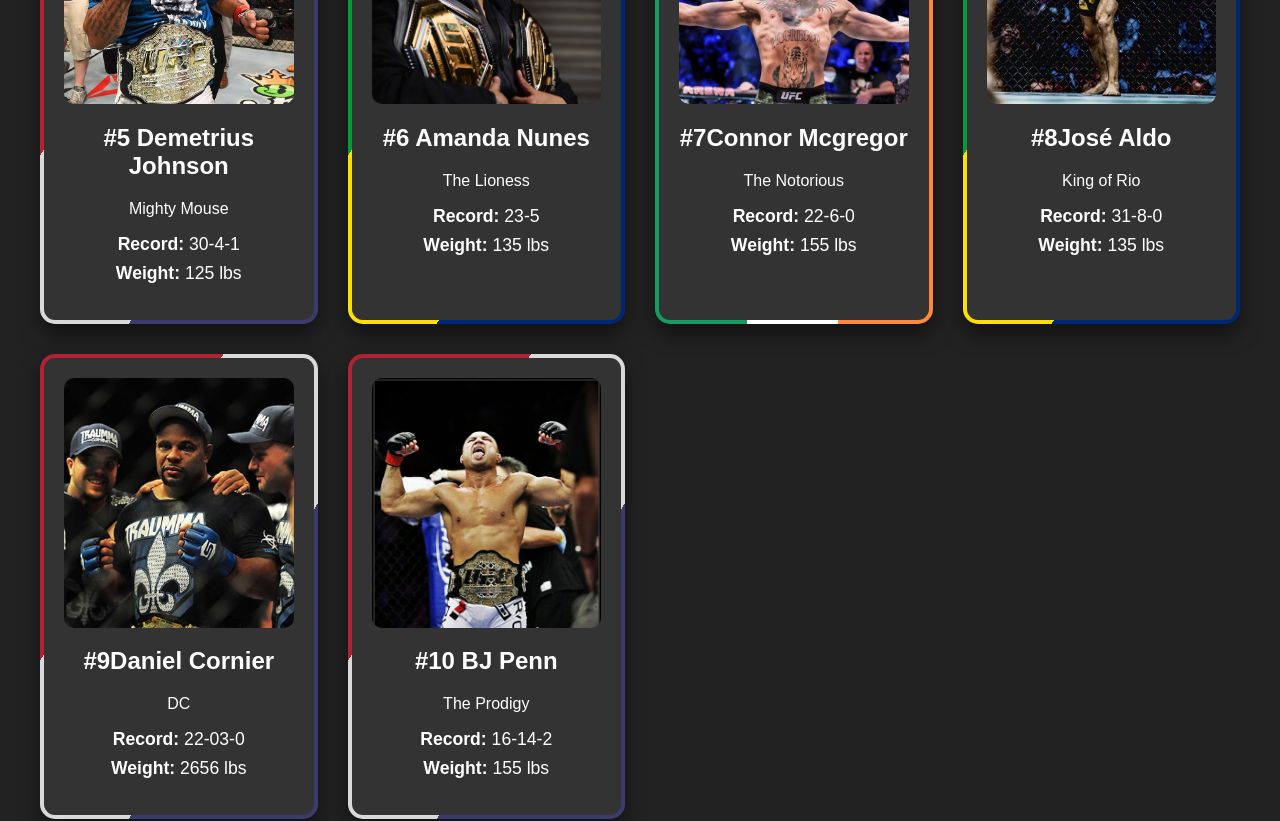
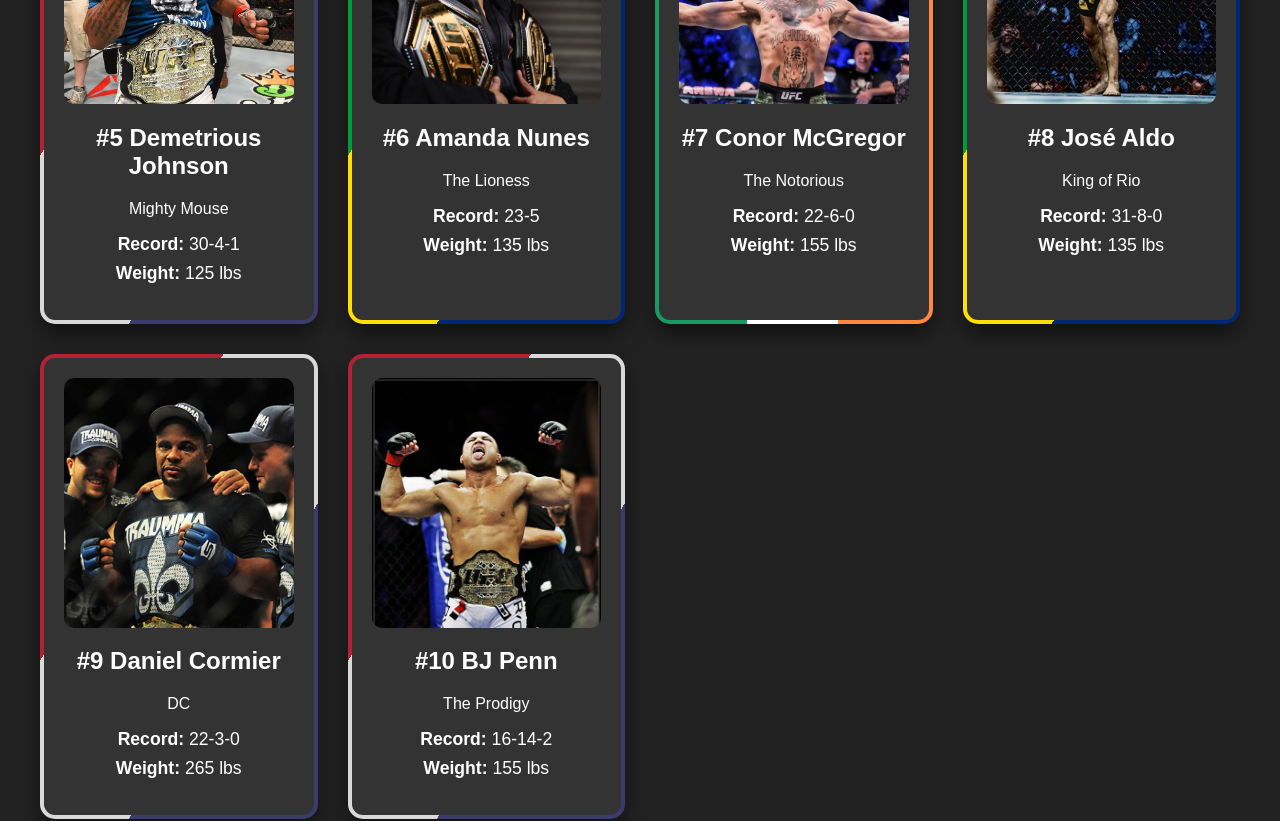
Before and after one commit to igorgustavofernandes/Meu-top-10-UFC-fighters, a plain HTML site: page index.html in a window 1280 px wide. Shown: the part 880-1701 px from the top of the page. Drawn offline with Linux system fonts and the light colour scheme.

Commit message:
Fix fighter names and HTML markup

```diff
--- a/index.html
+++ b/index.html
@@ -19,7 +19,7 @@
 
     <img src="img/Jones.jpg.jpg" alt="Jon Jones" class="fighter-img">
 
-    <h2>👑 #1 Jon Jones</h2>
+    <h2>#1 Jon Jones</h2>
 
     <p>The G.O.A.T</p>
     <ul>
@@ -59,8 +59,8 @@
         </div>
 
         <div class="card usa">
-            <img src="img/Demetrious.jpg.jpg" alt="Demetrius Johnson" class="fighter-img">
-         <h2> #5 Demetrius Johnson</h2>
+            <img src="img/Demetrious.jpg.jpg" alt="Demetrious Johnson" class="fighter-img">
+         <h2>#5 Demetrious Johnson</h2>
             <p>Mighty Mouse</p>
          <ul>
             <li><strong>Record:</strong> 30-4-1</li>
@@ -80,8 +80,8 @@
 
 
         <div class="card ireland">
-            <img src="img/Mcgregor.jpg.jpg" alt="Connor Mcgregor" class="fighter-img" style="object-position: center center;">
-        <h2> #7Connor Mcgregor</h2>
+            <img src="img/Mcgregor.jpg.jpg" alt="Conor McGregor" class="fighter-img" style="object-position: center center;">
+        <h2>#7 Conor McGregor</h2>
         <p>The Notorious</p>
         <ul>
             <li><strong>Record:</strong> 22-6-0</li>
@@ -91,7 +91,7 @@
 
         <div class="card brazil">
             <img src="img/Aldo.jpg.jpg" alt="José Aldo" class="fighter-img">
-         <h2> #8José Aldo</h2>
+         <h2>#8 José Aldo</h2>
             <p>King of Rio</p>
          <ul>
             <li><strong>Record:</strong> 31-8-0</li>
@@ -100,12 +100,12 @@
         </div>
 
         <div class="card usa">
-            <img src="img/Cornier.jpg.jpg" alt="Daniel Cornier" class="fighter-img">
-        <h2> #9Daniel Cornier</h2>
+            <img src="img/Cornier.jpg.jpg" alt="Daniel Cormier" class="fighter-img">
+        <h2>#9 Daniel Cormier</h2>
         <p>DC</p>
         <ul>
-            <li><strong>Record:</strong> 22-03-0</li>
-            <li><strong>Weight:</strong> 2656 lbs</li>
+            <li><strong>Record:</strong> 22-3-0</li>
+            <li><strong>Weight:</strong> 265 lbs</li>
         </ul>
         </div>
 
@@ -121,7 +121,7 @@
 
 </div>
 
-</div> <footer>
+<footer>
         <p>Desenvolvido por <strong>Igor Fernandes</strong> | 2025</p>
     </footer>
 
```
